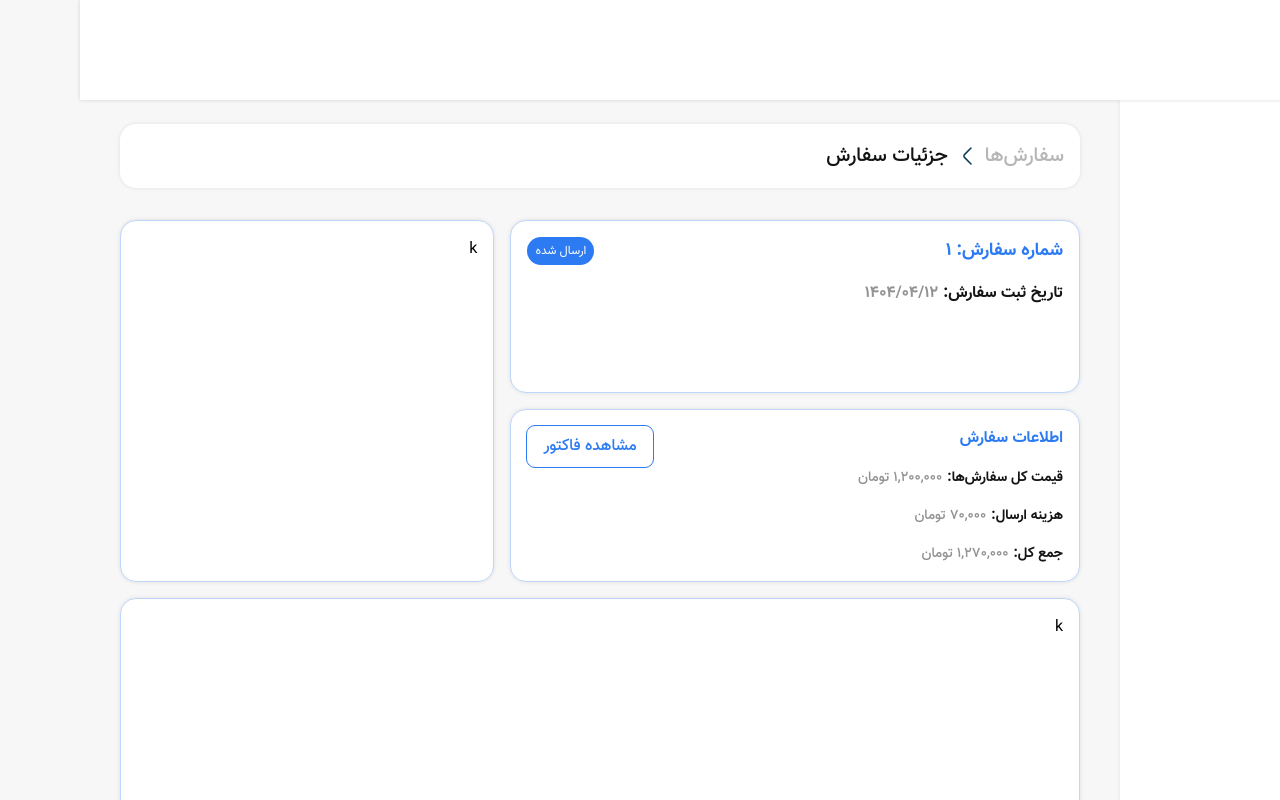
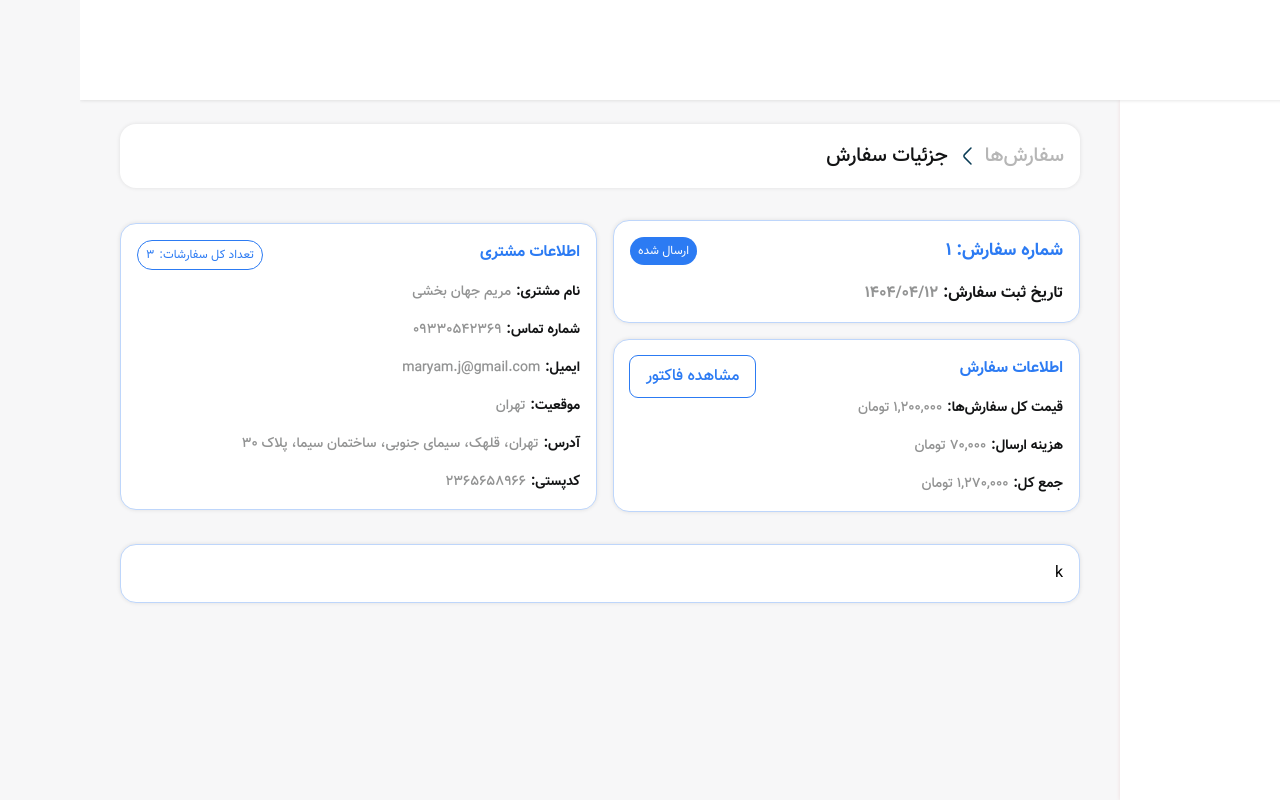
Before and after one commit to parham-ghasemi/profile-orders, a React (Vite) app: page /insurance/orders/details/1 in a window 1280 px wide. Built offline with nearby package versions, Linux system fonts and the light colour scheme.

Commit message:
Added customer card

```diff
--- a/src/components/orders/order-details/OrderDetails.jsx
+++ b/src/components/orders/order-details/OrderDetails.jsx
@@ -4,6 +4,7 @@ import BreadCrumb from "../../ui/BreadCrumb/BreadCrumb";
 import SummaryCard from "./summaryCard/SummaryCard";
 import { orderData } from "./OrderData";
 import InfoCard from "./infoCard/InfoCard";
+import CustomerCard from "./customerCard/CustomerCard";
 
 const OrderDetails = () => {
   const id = useParams().id;
@@ -13,25 +14,40 @@ const OrderDetails = () => {
       <BreadCrumb variant="detailed" />
 
       <div className="orderDetails-container__cards-container">
-        <div className="orderDetails-container__cards-container__summary-card">
+        <div className="orderDetails-container__cards-container__top">
+          <div className="orderDetails-container__cards-container__top__right">
+            <div className="orderDetails-container__cards-container__top__right__summary-card">
               <SummaryCard
                 id={id}
                 date={orderData.date}
                 status={orderData.status}
               />
             </div>
-        <div className="orderDetails-container__cards-container__info-card">
+            <div className="orderDetails-container__cards-container__top__right__info-card">
               <InfoCard
                 prodSumPrice={orderData.productSumPrice}
                 shippingPrice={orderData.shippingPrice}
                 priceSum={orderData.fullPrice}
               />
             </div>
-        <div className="orderDetails-container__cards-container__customer">
-          k
           </div>
+          <div className="orderDetails-container__cards-container__top__left">
+            <div className="orderDetails-container__cards-container__top__left__customer">
+              <CustomerCard
+                name={orderData.customer.name}
+                phoneNumber={orderData.customer.phoneNumber}
+                email={orderData.customer.email}
+                location={orderData.customer.location}
+                address={orderData.customer.address}
+                postalCode={orderData.customer.postalCode}
+                number={orderData.customer.numberOfProducts}
+              />
+            </div>
+          </div>
+        </div>
+      </div>
+
       <div className="orderDetails-container__cards-container__item">k</div>
-      </div>
     </div>
   );
 };
--- a/src/components/orders/order-details/OrderDetails.scss
+++ b/src/components/orders/order-details/OrderDetails.scss
@@ -4,40 +4,39 @@
 .orderDetails-container {
   @include col;
   gap: 32px;
+
   &__cards-container {
     width: 100%;
-    display: grid;
-    grid-template-columns: repeat(5, 1fr);
-    grid-template-rows: repeat(5, 1fr);
-    gap: 16px;
+    &__top {
+      @include flex;
+      gap: 16px;
+      width: 100%;
 
-    &__summary-card {
-      grid-column: span 3 / span 3;
-      @include section;
-      border: 1px solid $primary-very-light;
-    }
+      &__left {
+        width: 477px;
+        &__customer {
+          @include section;
+          border: 1px solid $primary-very-light;
+        }
+      }
 
-    &__info-card {
-      grid-column: span 3 / span 3;
-      grid-column-start: 1;
-      grid-row-start: 2;
-      @include section;
-      border: 1px solid $primary-very-light;
-    }
+      &__right {
+        @include col;
+        gap: 16px;
+        flex: 1;
+        &__summary-card {
+          @include section;
+          border: 1px solid $primary-very-light;
+        }
 
-    &__customer {
-      grid-column: span 2 / span 2;
-      grid-row: span 2 / span 2;
-      grid-column-start: 4;
-      grid-row-start: 1;
-      @include section;
-      border: 1px solid $primary-very-light;
+        &__info-card {
+          @include section;
+          border: 1px solid $primary-very-light;
+        }
+      }
     }
 
     &__item {
-      grid-column: span 5 / span 5;
-      grid-row: span 2 / span 2;
-      grid-row-start: 3;
       @include section;
       border: 1px solid $primary-very-light;
     }
--- /dev/null
+++ b/src/components/orders/order-details/customerCard/CustomerCard.jsx
@@ -0,0 +1,47 @@
+import "./CustomerCard.scss";
+
+const CustomerCard = ({
+  name,
+  phoneNumber,
+  email,
+  location,
+  address,
+  postalCode,
+  number,
+}) => {
+  return (
+    <div className="ins-customer-card-container">
+      <h3 className="ins-customer-card-container__title">اطلاعات مشتری</h3>
+      <p className="ins-customer-card-container__item">
+        نام مشتری:
+        <span>{name}</span>
+      </p>
+      <p className="ins-customer-card-container__item">
+        شماره تماس:
+        <span>{phoneNumber}</span>
+      </p>
+      <p className="ins-customer-card-container__item">
+        ایمیل:
+        <span>{email}</span>
+      </p>
+      <p className="ins-customer-card-container__item">
+        موقعیت:
+        <span>{location}</span>
+      </p>
+      <p className="ins-customer-card-container__item">
+        آدرس:
+        <span>{address}</span>
+      </p>
+      <p className="ins-customer-card-container__item">
+        کدپستی:
+        <span>{postalCode}</span>
+      </p>
+      <p className="ins-customer-card-container__number">
+        تعداد کل سفارشات:
+        <span>{number}</span>
+      </p>
+    </div>
+  );
+};
+
+export default CustomerCard;
--- /dev/null
+++ b/src/components/orders/order-details/customerCard/CustomerCard.scss
@@ -0,0 +1,44 @@
+@import "../../../../styles/mixins.scss";
+@import "../../../../styles/variables.scss";
+
+.ins-customer-card-container {
+  @include col;
+  gap: 16px;
+  position: relative;
+
+  &__title {
+    color: $primary;
+    font-weight: 700;
+    font-size: 16px;
+  }
+
+  &__item {
+    @include flex;
+    gap: 5px;
+    font-weight: 700;
+    font-size: 14px;
+
+    span {
+      font-weight: 500;
+      color: $medium-text;
+    }
+  }
+
+  &__number {
+    position: absolute;
+    left: 0;
+    top: 0;
+    color: $primary;
+    border: 1px solid $primary;
+    @include flex;
+    gap: 5px;
+    font-size: 12px;
+    font-weight: 400;
+    padding: 5px 8px;
+    border-radius: 16px;
+
+    span {
+      color: $primary;
+    }
+  }
+}
```
Lines whose indentation alone changed are shown as unchanged.
